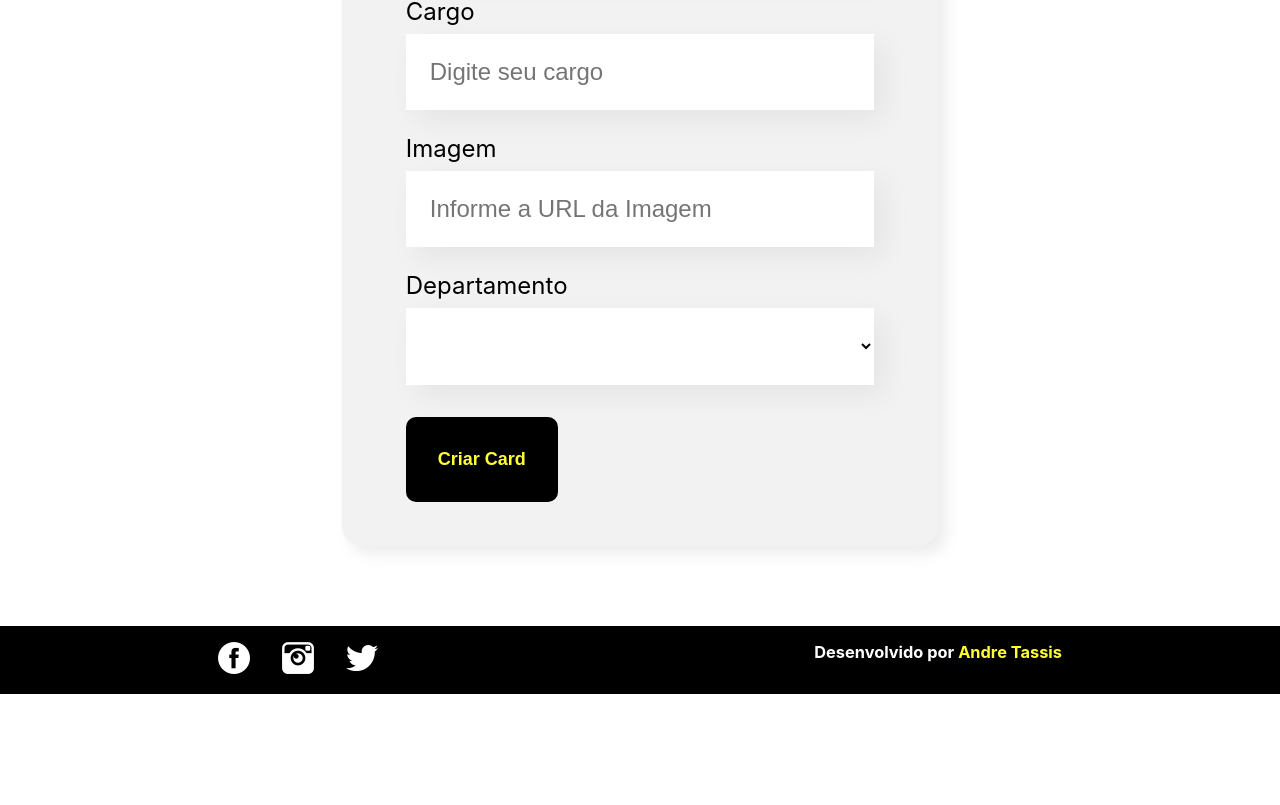
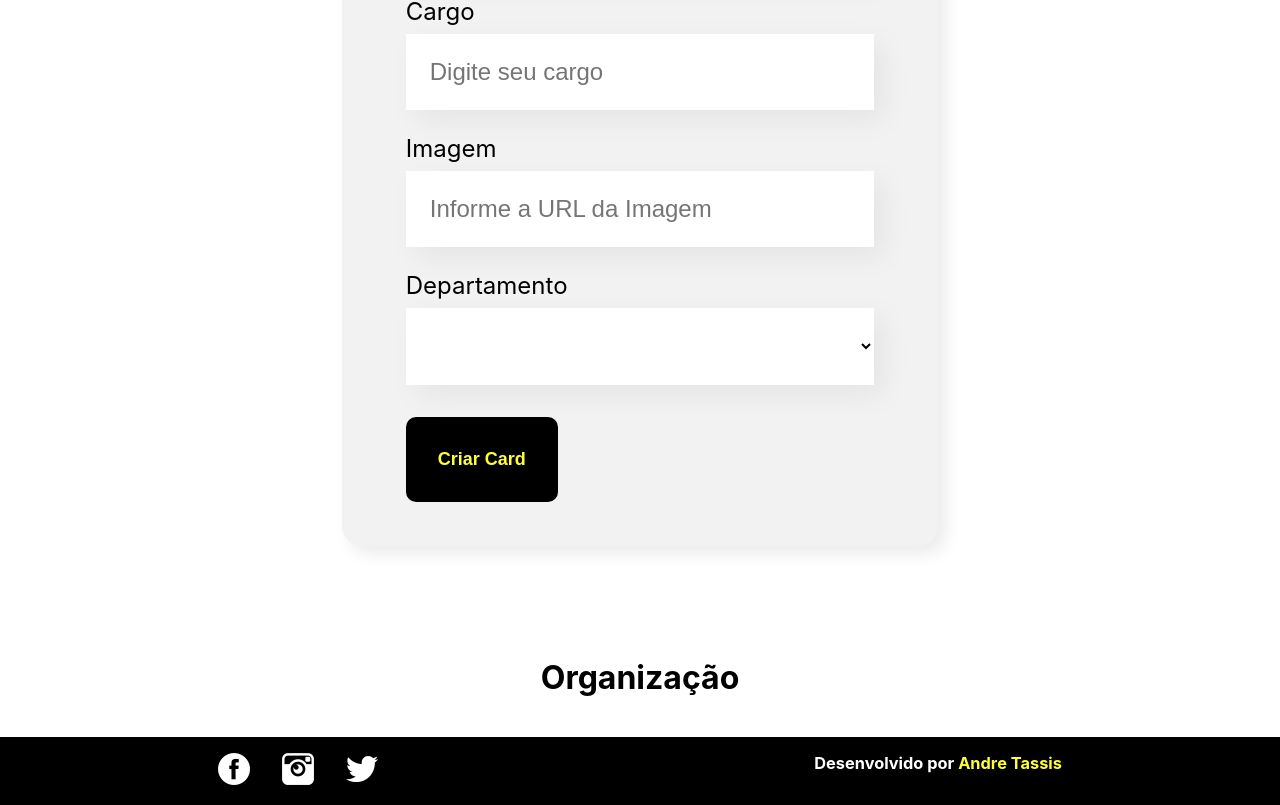
Before and after one commit to andretassis/peoplefirst, a React (Create React App) app: page / in a window 1280 px wide. Shown: the part 620-1425 px from the top of the page. Before the commit the page ends 1314 px from the top, so only its background shows below. Built offline with nearby package versions, Linux system fonts and the light colour scheme.

Commit message:
Remoção do corSecundaria do css e criação e estilização de um h3

```diff
--- /dev/null
+++ b/src/App.css
@@ -0,0 +1,9 @@
+.organizacao {
+    text-align: center;
+}
+
+.organizacao h3 {
+    font-size: 32px;
+    display: inline-block;
+    padding-bottom: 8px;
+}
--- a/src/App.js
+++ b/src/App.js
@@ -3,38 +3,34 @@ import Banner from './componentes/Banner/Banner';
 import Formulario from './componentes/Formulario/Formulario';
 import Departamentos from './componentes/Departamentos/Departamentos';
 import Rodape from './componentes/Rodape/Rodape';
+import './App.css'
 
 function App() {
 
   const [departamentos, setDepartamentos] = useState([
     {
       nome: "Recrutamento e Seleção",
-      corPrimaria: "#57C278",
-      corSecundaria: "#D9F7E9",
+      corPrimaria: "#57C278"
     },
 
     {
       nome: "Treinamento e Desenvolvimento",
       corPrimaria: "#82CFFA",
-      corSecundaria: "#E8F8FF",
     },
 
     {
       nome: "Gestão de Talentos",
       corPrimaria: "#A6D157",
-      corSecundaria: "#F0F8E2",
     },
 
     {
       nome: "Administração de Pessoal",
       corPrimaria: "#E06B69",
-      corSecundaria: "#FDE7E8",
     },
 
     {
       nome: "Comunicação Interna",
       corPrimaria: "#D86EBF",
-      corSecundaria: "#FAE5F5",
     }
   ])
 
@@ -61,16 +57,17 @@ function App() {
     <div className="App">
       <Banner />
       <Formulario departamentos={departamentos.map(departamento => departamento.nome)} novoColaborador={colaborador => novoCadastro(colaborador)} />
-
+      <section className="organizacao">
+        <h3>Organização</h3>
         {departamentos.map(departamento => <Departamentos
           key={departamento.nome}
           nome={departamento.nome}
           corPrimaria={departamento.corPrimaria}
-        corSecundaria={departamento.corSecundaria}
           colaboradores={colaboradores.filter(colaborador => colaborador.departamento === departamento.nome)}
           deletar={deletarColaborador}
           mudarCor={mudarCorDoColaborador}
         />)}
+      </section>
 
       <Rodape />
     </div>
```
Lines whose indentation alone changed are shown as unchanged.
